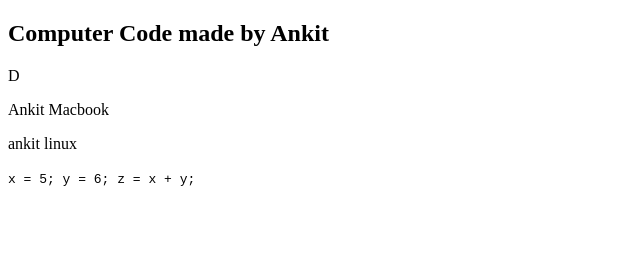
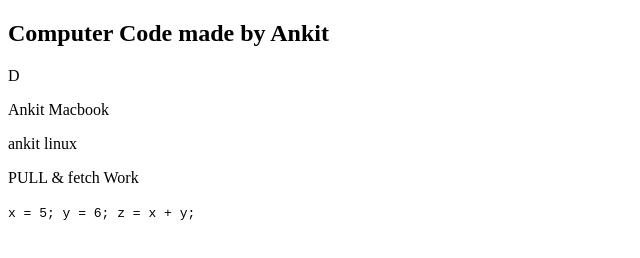
Before and after one commit to CEIT123/dac, a plain HTML site: page index.html in a window 1280 px wide. Shown: the whole page, without its empty margins (0-640 px from the left). Drawn offline with Linux system fonts and the light colour scheme.

Commit message:
Update index.html

```diff
--- a/index.html
+++ b/index.html
@@ -9,6 +9,8 @@
 
 <p>ankit linux</p>
 
+<p>PULL & fetch Work </p>
+
 <code>
 x = 5;
 y = 6;
```
